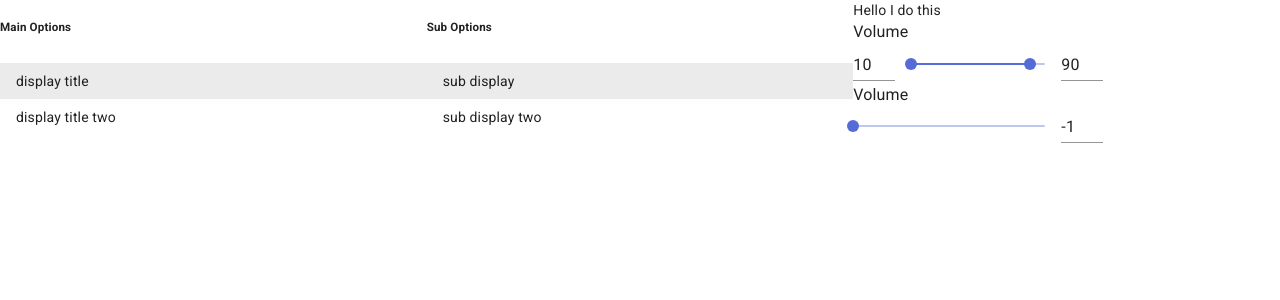
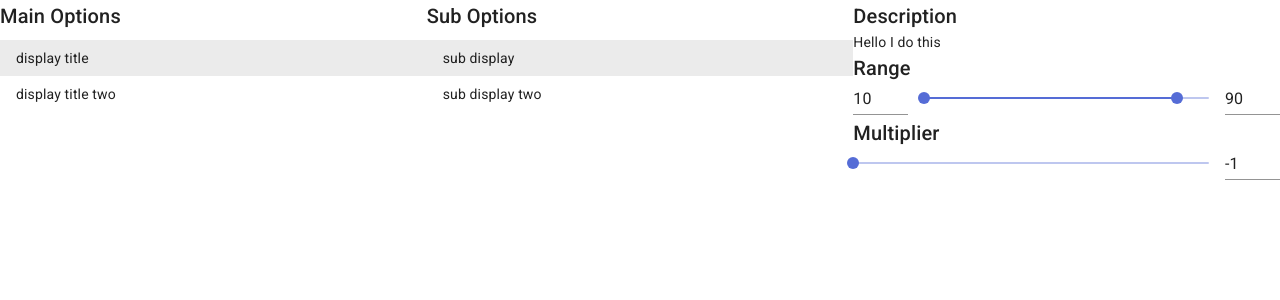
Before and after one commit to NickMcGrath/portfolio, a React (Create React App) app: page / in a window 1280 px wide. Shown: the top 300 px of the page. Built offline with nearby package versions, Linux system fonts and the light colour scheme.

Commit message:
fixed willReceiveProps() andi pattern with keys

```diff
--- a/src/App.js
+++ b/src/App.js
@@ -1,22 +1,16 @@
 import React from 'react';
-import ReactDOM from 'react-dom';
-import {ThemeProvider} from '@material-ui/core/styles'
 import CssBaseline from '@material-ui/core/CssBaseline'
-// import theme from './theme'
-import Slider from '@material-ui/core/Slider';
 import List from '@material-ui/core/List';
 import ListItem from '@material-ui/core/ListItem';
-import Container from '@material-ui/core/Container'
 import Grid from '@material-ui/core/Grid';
-import Input from '@material-ui/core/Input';
 import TwoPointInputSlider from "./components/two_point_slider";
 import SinglePointSlider from "./components/single_point_slider";
+import Typography from "@material-ui/core/Typography";
 
 
 class MainSelectionTable extends React.Component {
   constructor(props) {
     super(props)
-    this.userChanges = {}
     this.state = {
       elements: props.elements,
       mainSelectedIndex: 0,
@@ -30,7 +24,7 @@ class MainSelectionTable extends React.Component {
     return (
       <Grid container width={1}>
         <Grid item xs={4}>
-          <h5>Main Options</h5>
+          <Typography variant="h6">Main Options</Typography>
           <List>
             {this.state.elements.map((item, index) => {
               return (
@@ -41,7 +35,7 @@ class MainSelectionTable extends React.Component {
           </List>
         </Grid>
         <Grid item xs={4}>
-          <h5>Sub Options</h5>
+          <Typography variant="h6">Sub Options</Typography>
           <List>
             {this.state.mainSelected.subEntries.map((item, index) => {
               return (
@@ -50,11 +44,9 @@ class MainSelectionTable extends React.Component {
             })}
           </List>
         </Grid>
-        <Grid item xs={4}>
-
-          <div className="description">
-            {this.state.subSelected.description}
-          </div>
+        <Grid item xs={4} key={this.state.subSelected.apiKey}>
+          <Typography variant="h6">Description</Typography>
+          <Typography variant="body2">{this.state.subSelected.description}</Typography>
           <TwoPointInputSlider
             x1={this.state.subSelected.x1}
             x2={this.state.subSelected.x2}
@@ -63,31 +55,25 @@ class MainSelectionTable extends React.Component {
             onBlur={this.getRangeSliderData.bind(this)}/>
           <SinglePointSlider
             value={this.state.subSelected.multiplier}
-            onBlur={this.getMultiplierSliderData.bind(this)}/>
-          {/*{this.state.subSelected.rangeSlider}*/}
+            onBlur={this.getMultiplierSliderData.bind(this)}
+          />
         </Grid>
       </Grid>
 
     )
   }
 
-  getMultiplierSliderData(data){
-    console.log(data)
-    console.log('hi')
+  getMultiplierSliderData(data) {
     let updatedState = Object.assign({}, this.state)
     updatedState.subSelected.multiplier = data.value
     this.setState(updatedState)
   }
 
   getRangeSliderData(data) {
-    console.log("slider update")
-    console.log(data)
     let updatedState = Object.assign({}, this.state)
     updatedState.subSelected.x1 = data.x1
     updatedState.subSelected.x2 = data.x2
     this.setState(updatedState)
-
-
   }
 
 
@@ -153,7 +139,7 @@ class PortfolioSettings
           multiplier: -1
         }, {
           display: "sub display four",
-          apiKey: "sub api key",
+          apiKey: "sub api key four",
           description: "Hello I do not sure 4",
           min: 1,
           max: 3,
--- a/src/components/single_point_slider.js
+++ b/src/components/single_point_slider.js
@@ -1,19 +1,17 @@
 import React from 'react';
-import {makeStyles} from '@material-ui/core/styles';
 import Grid from '@material-ui/core/Grid';
 import Typography from '@material-ui/core/Typography';
 import Slider from '@material-ui/core/Slider';
 import Input from '@material-ui/core/Input';
-import VolumeUp from '@material-ui/icons/VolumeUp';
 import {withStyles} from "@material-ui/styles";
 
 const styles = theme => ({
-  root: {
-    width: 250,
-  },
-  input: {
-    width: 42,
-  },
+  // root: {
+  //   width: 250,
+  // },
+  // input: {
+  //   width: 42,
+  // },
 });
 
 class SinglePointSlider extends React.Component {
@@ -25,15 +23,8 @@ class SinglePointSlider extends React.Component {
     }
   }
 
-  componentWillReceiveProps(nextProps, nextContext) {
-    this.setState({
-      value: nextProps.value,
-      onBlur: nextProps.onBlur
-    })
-  }
 
   handleSliderChange(event, newValue) {
-    console.log(this.state)
     this.setState({value: newValue})
   };
 
@@ -60,8 +51,8 @@ class SinglePointSlider extends React.Component {
     const {classes} = this.props
     return (
       <div className={classes.root}>
-        <Typography id="input-slider" gutterBottom>
-          Volume
+        <Typography variant="h6">
+          Multiplier
         </Typography>
         <Grid container spacing={2} alignItems="center">
           <Grid item xs>
@@ -69,6 +60,9 @@ class SinglePointSlider extends React.Component {
               value={this.state.value}
               onChange={this.handleSliderChange.bind(this)}
               aria-labelledby="input-slider"
+              valueLabelDisplay="auto"
+              min={-1}
+              max={100}
               onBlur={this.handleBlur.bind(this)}
             />
           </Grid>
--- a/src/components/two_point_slider.js
+++ b/src/components/two_point_slider.js
@@ -1,5 +1,4 @@
 import React from 'react';
-import {makeStyles} from '@material-ui/core/styles';
 import Grid from '@material-ui/core/Grid';
 import Typography from '@material-ui/core/Typography';
 import Slider from '@material-ui/core/Slider';
@@ -7,12 +6,12 @@ import Input from '@material-ui/core/Input';
 import {withStyles} from '@material-ui/styles';
 
 const styles = theme => ({
-  root: {
-    width: 250,
-  },
-  input: {
-    width: 42,
-  },
+  // root: {
+  //   width: 250,
+  // },
+  // input: {
+  //   width: 42,
+  // },
 });
 
 class TwoPointInputSlider extends React.Component {
@@ -25,16 +24,6 @@ class TwoPointInputSlider extends React.Component {
       max: props.max,
       onBlur: props.onBlur
     }
-  }
-
-  componentWillReceiveProps(nextProps) {
-    this.setState({
-      x1: nextProps.x1,
-      x2: nextProps.x2,
-      min: nextProps.min,
-      max: nextProps.max,
-      onBlur: nextProps.onBlur
-    })
   }
 
   handleSliderChange = (event, newValue) => {
@@ -76,8 +65,8 @@ class TwoPointInputSlider extends React.Component {
     const {classes} = this.props;
     return (
       <div className={classes.root}>
-        <Typography id="input-slider" gutterBottom>
-          Volume
+        <Typography variant="h6">
+          Range
         </Typography>
         <Grid container spacing={2} alignItems="center">
           <Grid item>
```
